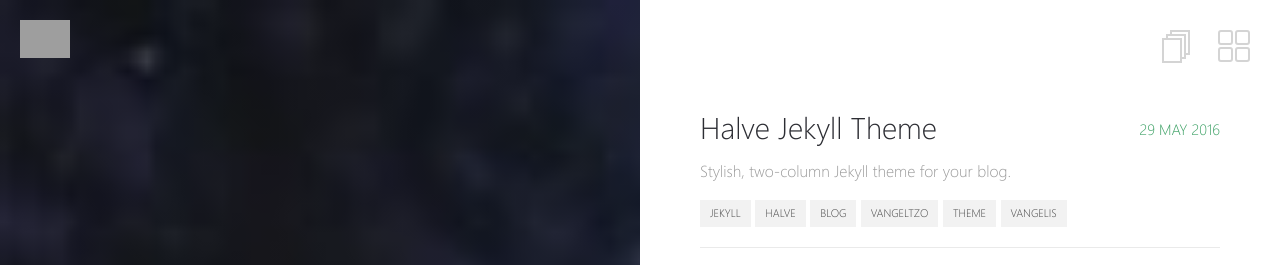
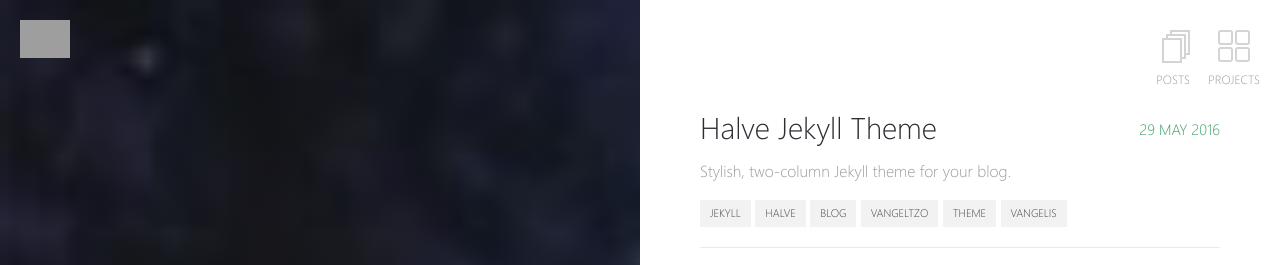
Before and after one commit to sumeet-bansal/sumeet-bansal.github.io, a Jekyll site: the page built from _pages/posts.md, in a window 1280 px wide. Shown: the top 265 px of the page. Built offline with Jekyll 4.4.1, drawn with Linux system fonts in a browser that asks for light colours.

Commit message:
updated post-list layout to match right block in home

```diff
--- a/_layouts/post-list.html
+++ b/_layouts/post-list.html
@@ -16,10 +16,12 @@
     </div>
 
     <div class="block-right">
-      <a href="posts.html" title="posts" class="posts-menu-icon"></a>
-      <a title="projects" class="projects-menu-icon">
+      <a href="{{ site.url }}/posts" title="posts" class="posts-menu-icon"></a>
+      <span class="posts-link">POSTS</span>
+      <a title="project" class="projects-menu-icon">
         <span></span>
       </a>
+      <span class="projects-link">PROJECTS</span>
       <div class="content">
         <ul class="posts-list">
         {% for post in site.posts %}
```
Also changed, not shown: README.md.
